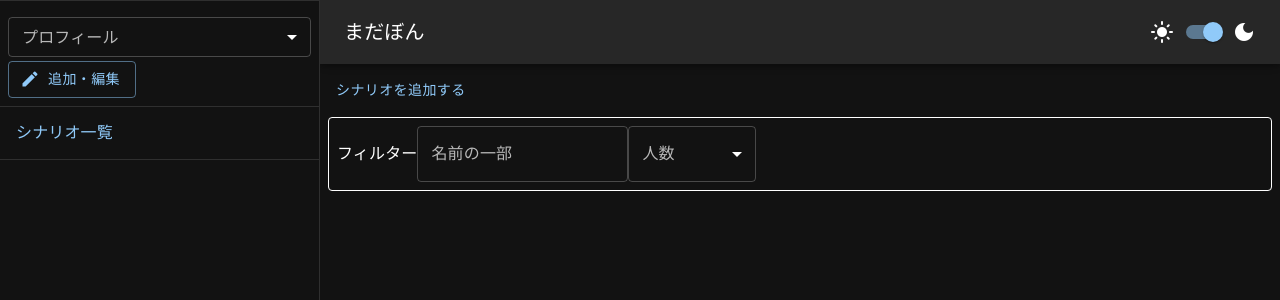
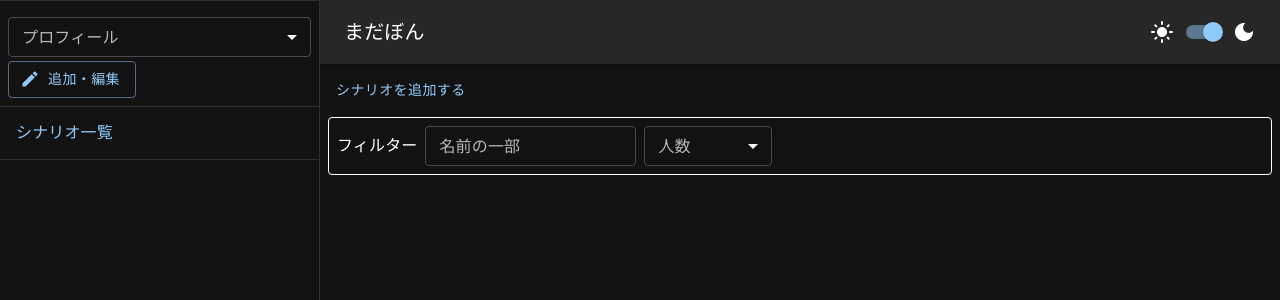
Before and after one commit to himu62/discordweb-murdermystery, a Next.js app: page /scenarios in a window 1280 px wide. Shown: the top 300 px of the page. Built offline with nearby package versions, Linux system fonts and the light colour scheme.

Commit message:
case insensitive

```diff
--- a/src/components/ScenarioList/index.tsx
+++ b/src/components/ScenarioList/index.tsx
@@ -41,7 +41,8 @@ const ScenarioList: FC = () => {
       setScenarios(
         Array.from(store.scenarios.values()).filter((s) => {
           return (
-            s.name.includes(filterName) && filterCounts.includes(s.pcs.length)
+            s.name.toUpperCase().includes(filterName.toUpperCase()) &&
+            filterCounts.includes(s.pcs.length)
           );
         })
       );
@@ -50,7 +51,7 @@ const ScenarioList: FC = () => {
     if (filterName !== "") {
       setScenarios(
         Array.from(store.scenarios.values()).filter((s) => {
-          return s.name.includes(filterName);
+          return s.name.toUpperCase().includes(filterName.toUpperCase());
         })
       );
     }
@@ -135,13 +136,21 @@ const ScenarioList: FC = () => {
           alignItems: "center",
         }}
       >
-        <Typography component="span">フィルター</Typography>
-        <TextField label="名前の一部" onChange={handleNameChanged} />
+        <Typography>フィルター</Typography>
+        <TextField
+          label="名前の一部"
+          size="small"
+          onChange={handleNameChanged}
+          sx={{ mx: 1 }}
+        />
         <FormControl>
-          <InputLabel htmlFor="scenario-list-filter-count">人数</InputLabel>
+          <InputLabel size="small" htmlFor="scenario-list-filter-count">
+            人数
+          </InputLabel>
           <Select
             id="scenario-list-filter-count"
             label="人数"
+            size="small"
             multiple
             value={filterCounts}
             sx={{ minWidth: "8em" }}
```
